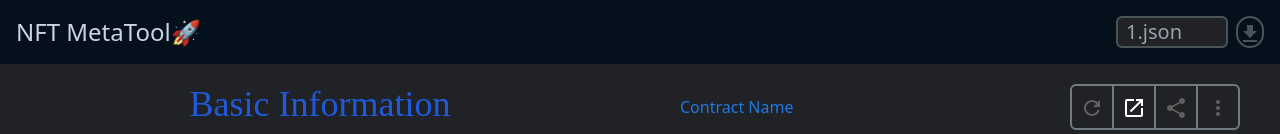
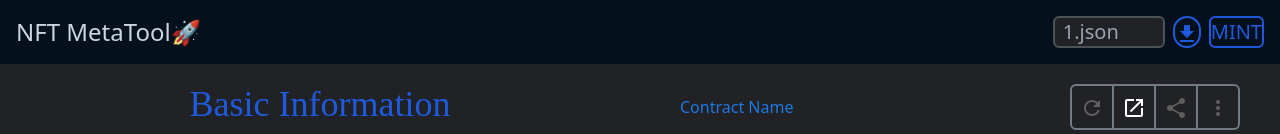
Before and after one commit to sharathkrml/nft-metatool, a Next.js app: page / in a window 1280 px wide. Shown: the top 134 px of the page. Built offline with nearby package versions, Linux system fonts and the light colour scheme; a web font is replaced by a local one; what ipfs-http-client would draw is missing.

Commit message:
Updated buttons

```diff
--- a/pages/index.tsx
+++ b/pages/index.tsx
@@ -96,10 +96,10 @@ const Home: NextPage = () => {
           <span className="text-2xl">NFT MetaTool🚀</span>
           <div className="flex">
             <input type="text" className={`${INPUTSTYLE} w-28`} placeholder="1.json" value={filename} onChange={(e)=>setFilename(e.target.value)} />
-            <button onClick={downloadJson} className="border-2 hover:border-[#205ADC] border-[#4A5357] text-[#4A5357] hover:text-[#205ADC] ml-2 rounded-full">
+            <button onClick={downloadJson} className="border-2 hover:border-[#205ADC] border-[#205ADC] text-[#205ADC] hover:scale-105 ml-2 rounded-full">
               <DownloadIcon color="inherit" className="w-8 h-8"/>
             </button>
-            {/* <button className="border-2 ml-2 rounded-md border-[#4A5357] text-[#4A5357] hover:text-[#205ADC] hover:border-[#205ADC]">MINT</button> */}
+            <button className="border-2 ml-2 rounded-md border-[#205ADC] text-[#205ADC] hover:scale-105 hover:border-[#205ADC]">MINT</button>
           </div>
         </div>
       </nav>
```
